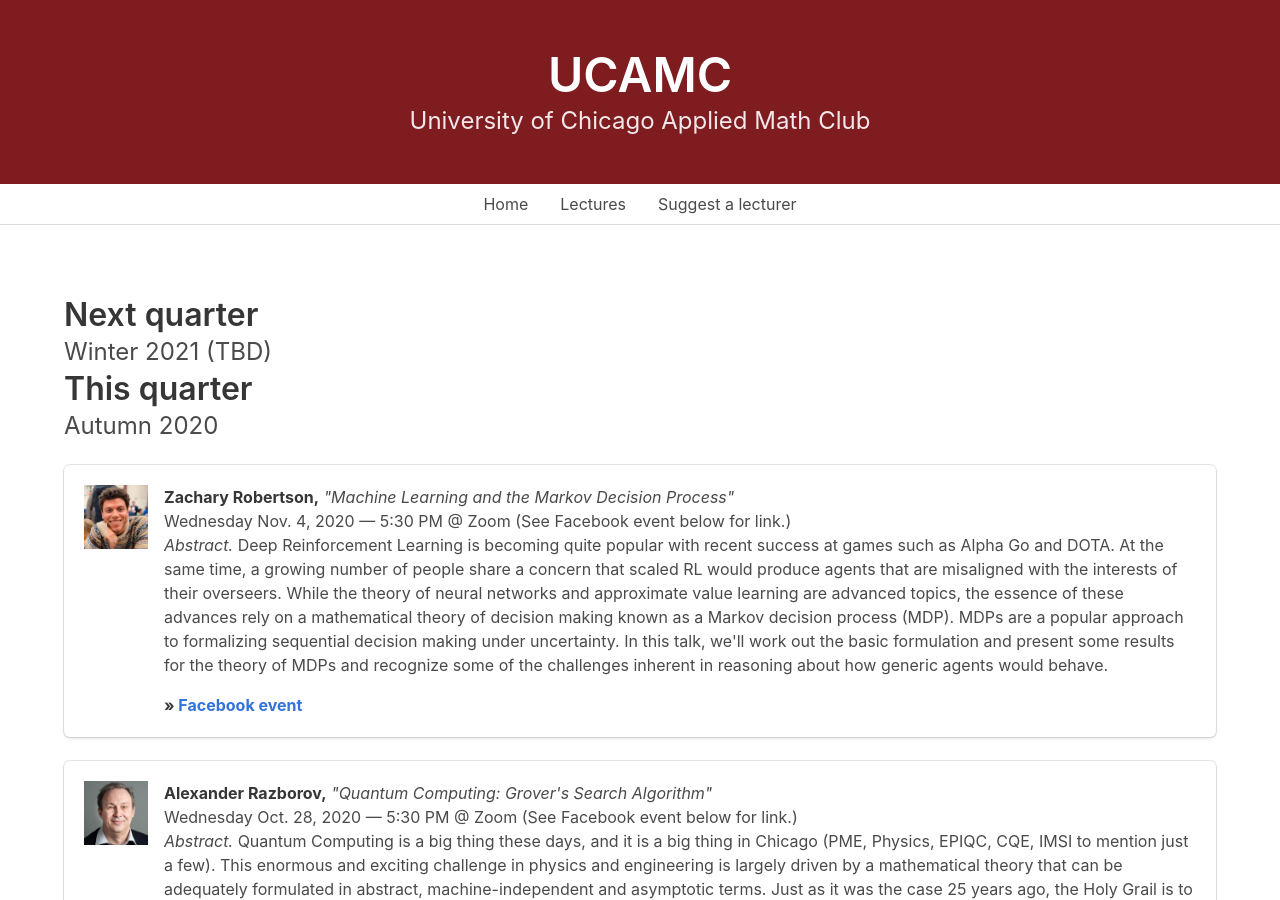
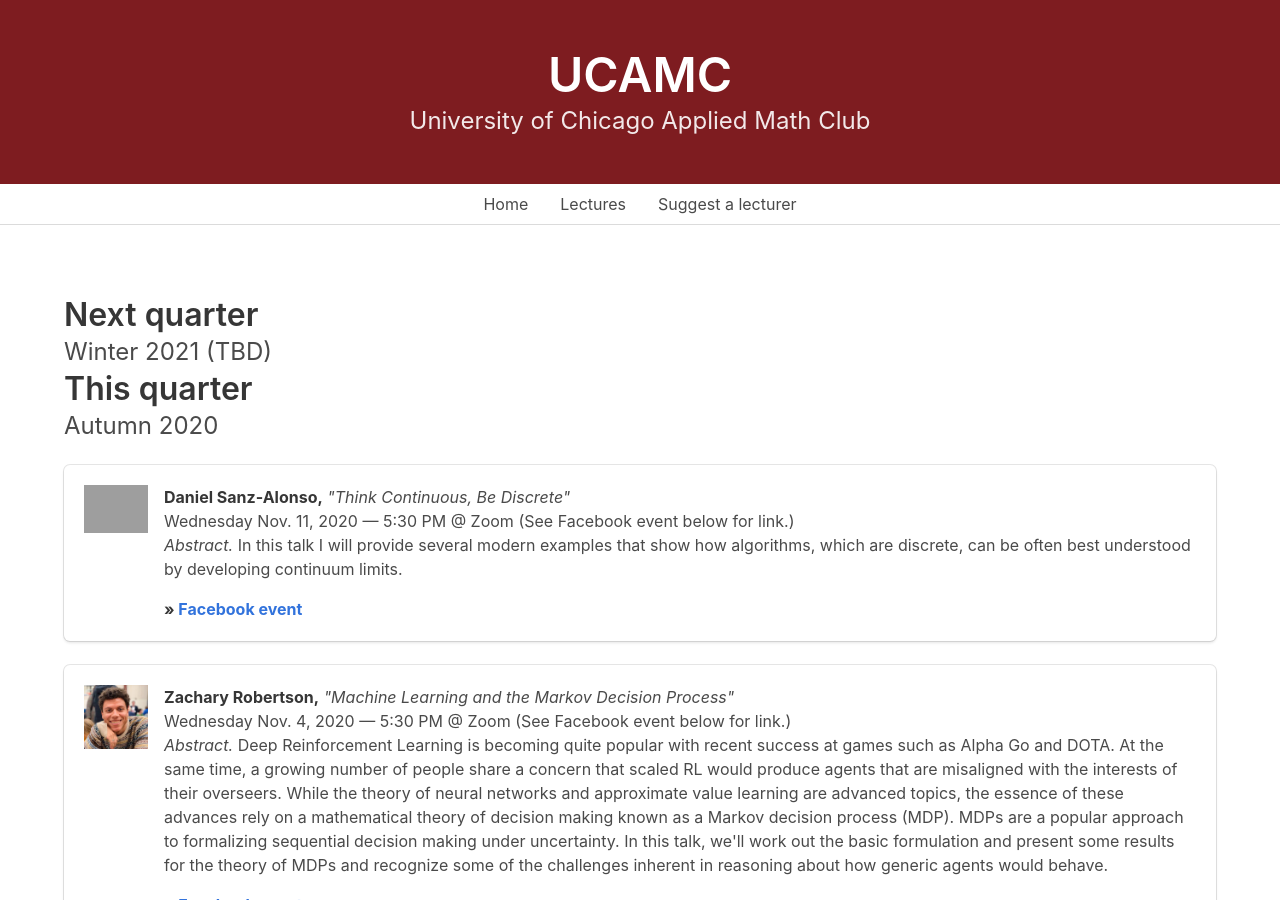
Before and after one commit to ucamc/ucamc.github.io, a Jekyll site: the page built from lectures.html, in a window 1280 px wide and 900 px high. Built offline with Jekyll 4.4.1, drawn with Linux system fonts in a browser that asks for light colours; nearby versions of some CDN libraries; grey boxes are pictures that could not be loaded.

Commit message:
Update autumn20.yml

```diff
--- a/_data/autumn20.yml
+++ b/_data/autumn20.yml
@@ -1,4 +1,16 @@
 lectures:
+  -
+    who: Daniel Sanz-Alonso
+    what: "Think Continuous, Be Discrete"
+    when: Wednesday Nov. 11, 2020
+    time: 5:30 PM
+    where: Zoom (See Facebook event below for link.)
+    week: Week 7
+    photo: Daniel_SA.jpg
+    url: "https://sites.google.com/a/uchicago.edu/sanz-alonso/"
+    fb: "https://www.facebook.com/groups/ucamc"
+    abstract: >
+      In this talk I will provide several modern examples that show how algorithms, which are discrete, can be often best understood by developing continuum limits.
   - &cur
     who: Zachary Robertson
     what: "Machine Learning and the Markov Decision Process"
```
